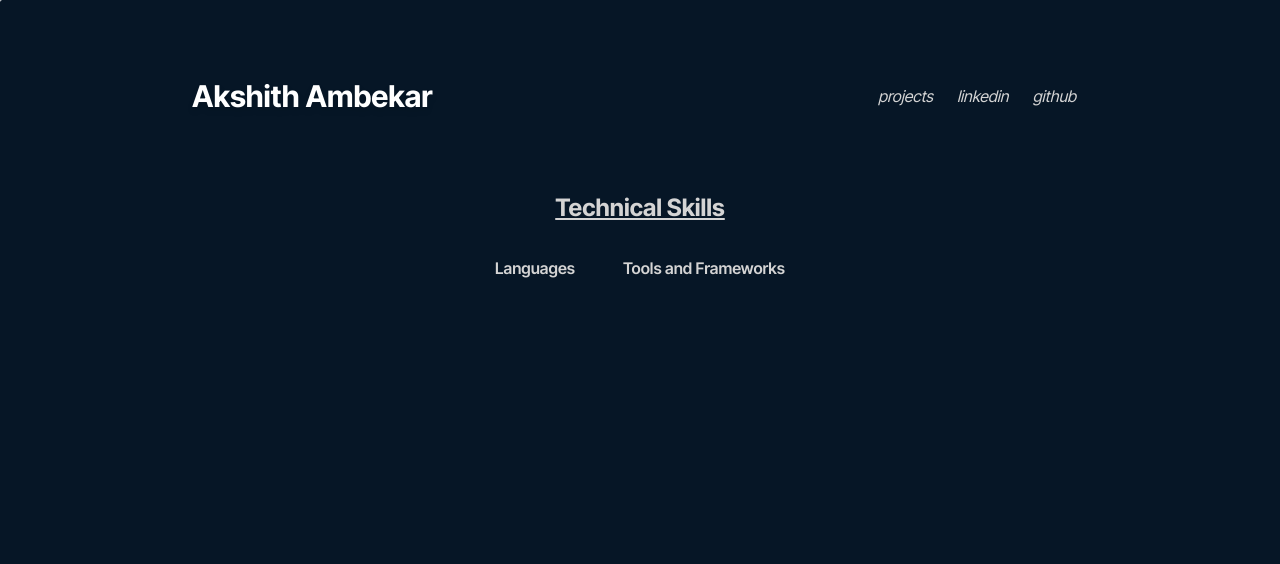
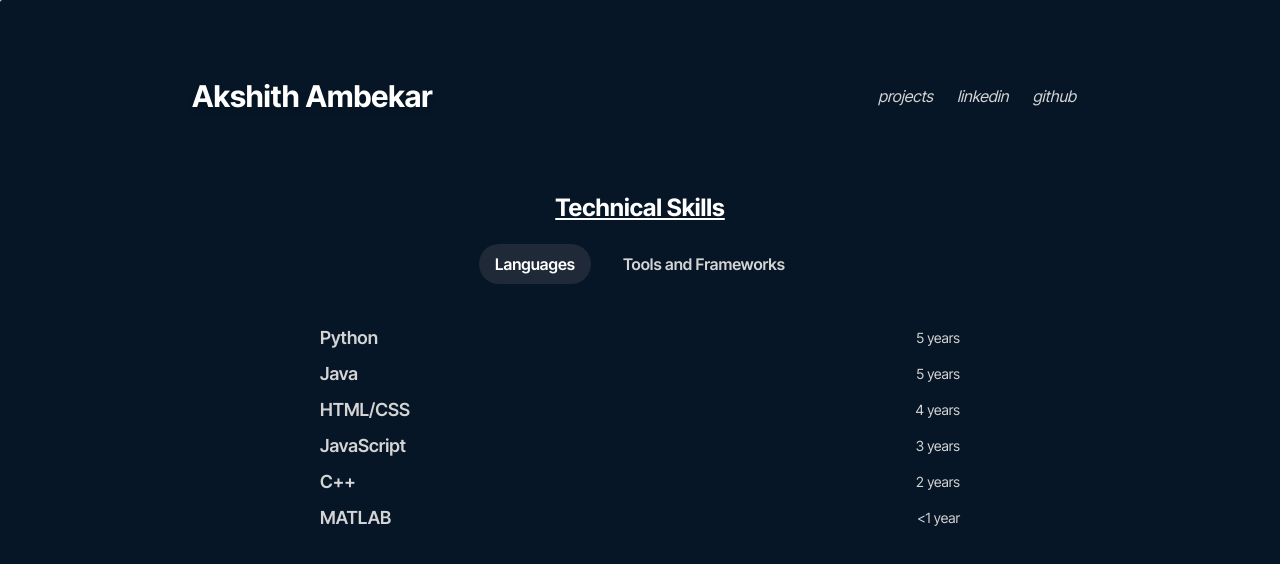
Before and after one commit to akshithambekar/portfolio, a Next.js app: page / in a window 1280 px wide. Shown: the top 564 px of the page. Built offline with nearby package versions, Linux system fonts and the light colour scheme.

Commit message:
Completed technical skills, updated project display

```diff
--- a/src/app/components/navbar.js
+++ b/src/app/components/navbar.js
@@ -9,7 +9,7 @@ export default function Navbar() {
         <div className="flex flex-shrink-0 text-custom_gray justify-between items-center h-48 max-w-[1280px] mx-auto px-48">
             <Link href="/" className={pathName === "/" ? "text-3xl drop-shadow-md font-bold text-nowrap subpixel-antialiased text-white" : "text-3xl drop-shadow-md font-bold text-nowrap subpixel-antialiased hover:text-white"}>Akshith Ambekar</Link>
             <div>
-                <Link href="/projects" className={pathName === "/projects" ? "p-3 text-white italic subpixel-antialiased font-medium text-decoration-line: underline decoration-2" : "p-3 italic subpixel-antialiased hover:text-white transition-colors"}>projects</Link>
+                <Link href="/projects" className={pathName === "/projects" ? "p-3 text-white italic subpixel-antialiased font-medium text-decoration-line: underline decoration-2" : "p-3 italic subpixel-antialiased hover:text-white hover:transition-colors"}>projects</Link>
                 <Link href="https://www.linkedin.com/in/akshith-ambekar/" target="_blank" className="p-3 italic subpixel-antialiased hover:text-white">linkedin</Link>
                 <Link href="https://github.com/akshithambekar" target="_blank" className="p-3 italic subpixel-antialiased hover:text-white">github</Link>
             </div>
--- a/src/app/components/skills.js
+++ b/src/app/components/skills.js
@@ -1,19 +1,20 @@
 "use client";
 
-import { useState } from "react";
-import Cursor from "./cursor";
+import { useState, useEffect } from "react";
 
 export default function Skills() {
     const [activeCategory, setActiveCategory] = useState();
     const categories = {
-        "languages": ["Python", "JavaScript", "TypeScript", "C++", "Java", "HTML/CSS", "MATLAB"],
-        "tools_frameworks": ["Next.js", "Express.js", "Node.js", "React.js", "Flask", "Tailwind", "Git", "OpenCV", "NumPy"]
+        "languages": [{ name: "Python", years: "5 years" }, { name: "Java", years: "5 years" }, { name: "HTML/CSS", years: "4 years" }, { name: "JavaScript", years: "3 years" }, { name: "C++", years: "2 years" }, { name: "MATLAB", years: "<1 year" }],
+        "tools_frameworks": [{ name: "Express.js", years: "2 years" }, { name: "Node.js", years: "2 years" }, { name: "Flask", years: "2 years" }, { name: "NumPy", years: "2 years" }, { name: "React", years: "1 year" }, { name: "OpenCV", years: "1 year" }, { name: "Next.js", years: "<1 year" }, { name: "Tailwind CSS", years: "<1 year" }]
     };
-
+    useEffect(() => {
+        setActiveCategory("languages");
+    }, []);
     return (
         <div className="max-w-[1260px] justify-center items-center h-48 px-44 mx-auto">
-            <h1 className="text-custom_gray text-2xl text-center font-bold underline">Technical Skills</h1>
-            <div className="flex items-center justify-center py-6 space-x-4">
+            <h1 className="text-white text-2xl text-center font-bold underline">Technical Skills</h1>
+            <div className="flex items-center justify-center py-5 space-x-4">
                 <button onClick={() => setActiveCategory("languages")} className={`font-semibold px-4 py-2 rounded-full transition-colors ${activeCategory === "languages" ? "bg-gray-800 text-white" : "text-custom_gray hover:text-white"}`}>
                     Languages
                 </button>
@@ -21,6 +22,14 @@ export default function Skills() {
                     Tools and Frameworks
                 </button>
             </div>
+            <div className="flex flex-col justify-center text-custom_gray max-w-[640px] mx-auto pt-4">
+                {categories[activeCategory]?.map((item, index) => (
+                    <div key={index} className="flex justify-between items-center py-1">
+                        <p className="order-first text-lg font-semibold">{item.name}</p>
+                        <p className="order-last text-sm">{item.years}</p>
+                    </div>
+                ))}
+            </div>
         </div>
     );
 }
--- a/src/app/globals.css
+++ b/src/app/globals.css
@@ -22,3 +22,7 @@ body {
 * {
     cursor: none;
 }
+
+button, a {
+    cursor: none;
+}
--- a/src/app/projects/page.js
+++ b/src/app/projects/page.js
@@ -11,9 +11,23 @@ export default function Projects() {
             <div className="grid grid-flow-row text-custom_gray items-baseline h-48 subpixel-antialiased max-w-[1260px] px-44 mx-auto">
                 <div className="flex flex-row items-start justify-between">
                     <div className="max-w-[560px]">
-                        <div className="flex max-w-[373px] items-baseline">
-                            <Link href="https://github.com/akshithambekar/parkit" target="_blank" className="text-lg font-semibold underline decoration-1 px-4 hover:text-white">ParkIt</Link>
-                            <h6 className="text-base">JavaScript, Node.js, Express.js, HTML/CSS</h6>
+                        <div className="flex max-w-[560px] items-center">
+                            <Link href="https://github.com/akshithambekar/parkit" target="_blank" className="text-lg font-semibold underline decoration-1 px-4 text-gray-100 hover:text-white">ParkIt</Link>
+                            <p className="pr-4 text-sm">February 2023</p>
+                            <div className="flex flex-row space-x-2">
+                                <p className="px-3 py-1 text-xs rounded-full transition-colors bg-gray-800 text-custom_gray">
+                                    JavaScript
+                                </p>
+                                <p className="px-3 py-1 text-xs rounded-full transition-colors bg-gray-800 text-custom_gray">
+                                    Node.js
+                                </p>
+                                <p className="px-3 py-1 text-xs rounded-full transition-colors bg-gray-800 text-custom_gray">
+                                    Express.js
+                                </p>
+                                <p className="px-3 py-1 text-xs rounded-full transition-colors bg-gray-800 text-custom_gray">
+                                    HTML/CSS
+                                </p>
+                            </div>
                         </div>
                         <p className="text-sm px-4 mt-2">
                             Developed at HackTJ 10.0, ParkIt is a web application designed to help users find parking in congested areas. Using a live Google Maps interface, this app integrates the
@@ -24,7 +38,7 @@ export default function Projects() {
                     </div>
                     <div className="flex items-center justify-center px-8">
                         <Link href="https://youtu.be/fvdOhyDX81I" target="_blank">
-                            <Image src="/parkit-demo.png" alt="ParkIt demo" width={500} height={300} className="hover:opacity-75 object-contain shadow-2xl" />
+                            <Image src="/parkit-demo.png" alt="ParkIt demo" width={500} height={300} className="hover:opacity-75 object-contain shadow-2xl"/>
                         </Link>
                     </div>
                 </div>
```
